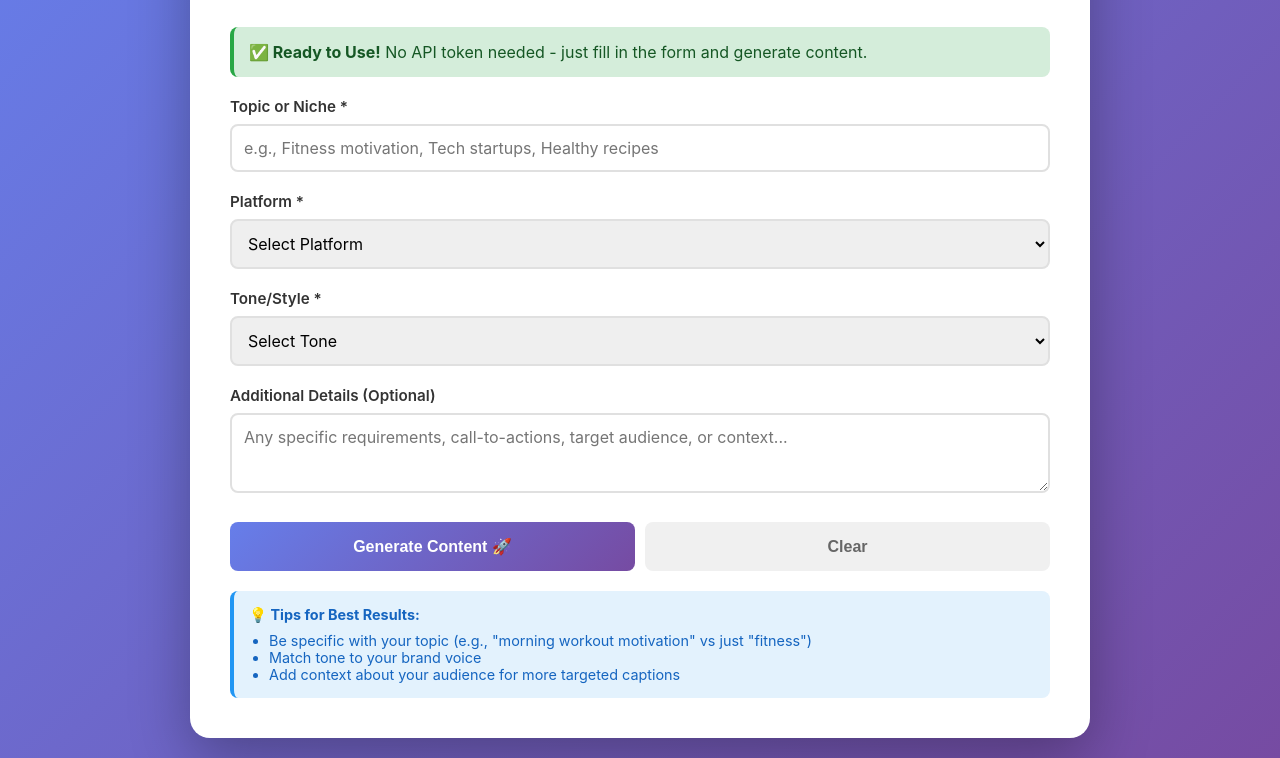
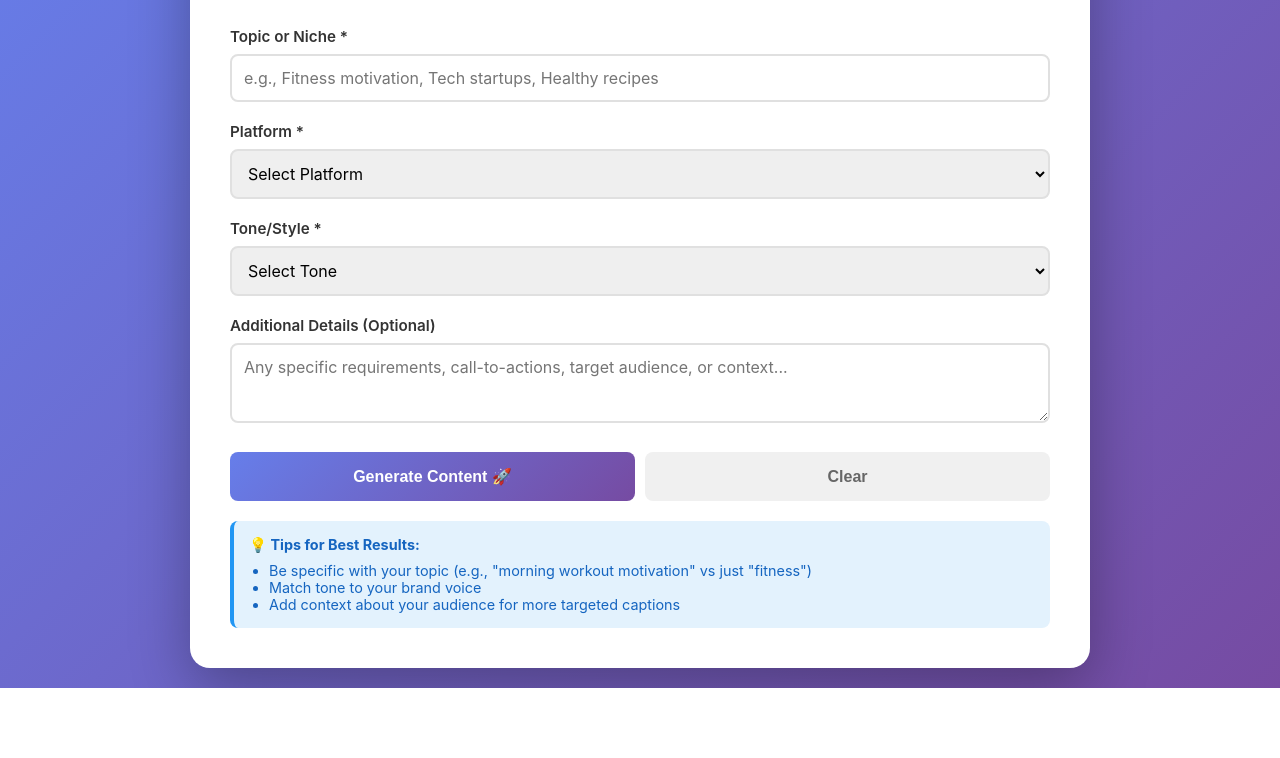
Before and after one commit to FatikImran/ai-social-content-generator, a plain HTML site: page index.html in a window 1280 px wide. Shown: the part 136-894 px from the top of the page. After the commit the page ends 824 px from the top, so only its background shows below. Drawn offline with Linux system fonts and the light colour scheme.

Commit message:
Improved Design by removing unnecessary debug info

```diff
--- a/index.html
+++ b/index.html
@@ -268,10 +268,6 @@
         <h1>✨ AI Content Generator</h1>
         <p class="subtitle">Generate engaging social media captions instantly using AI</p>
 
-        <div class="success-notice">
-            <strong>✅ Ready to Use!</strong> No API token needed - just fill in the form and generate content.
-        </div>
-
         <div class="input-group">
             <label for="topic">Topic or Niche *</label>
             <input type="text" id="topic" placeholder="e.g., Fitness motivation, Tech startups, Healthy recipes" required>
```
